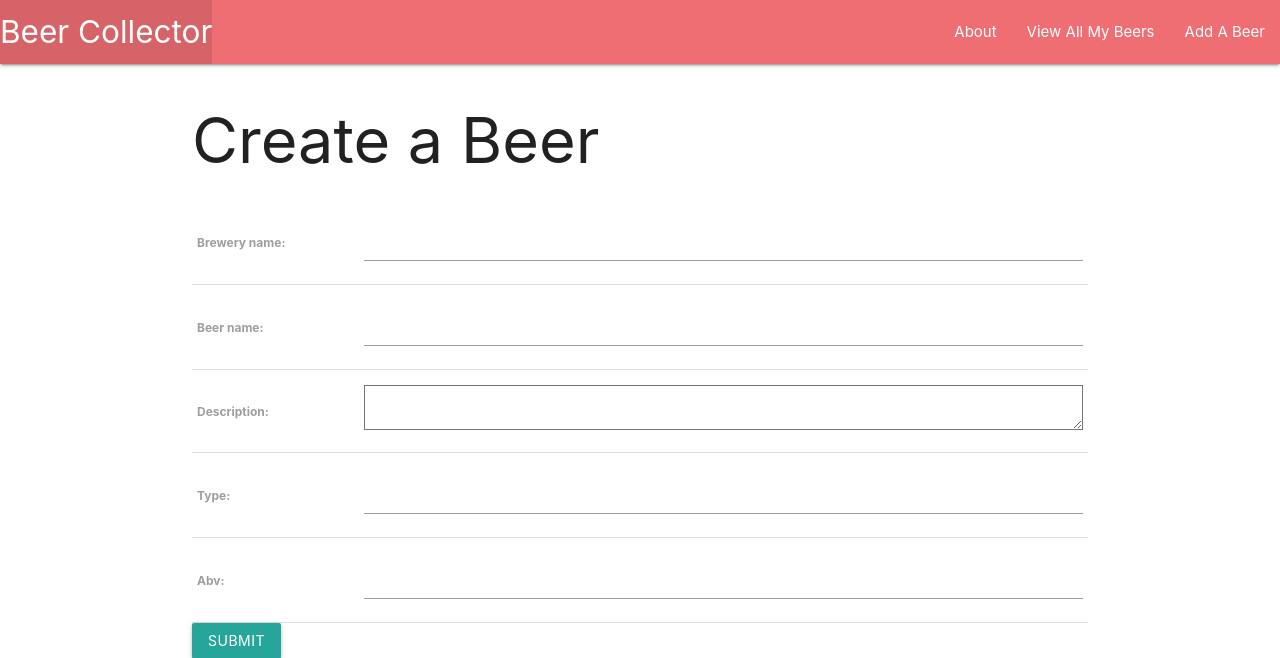
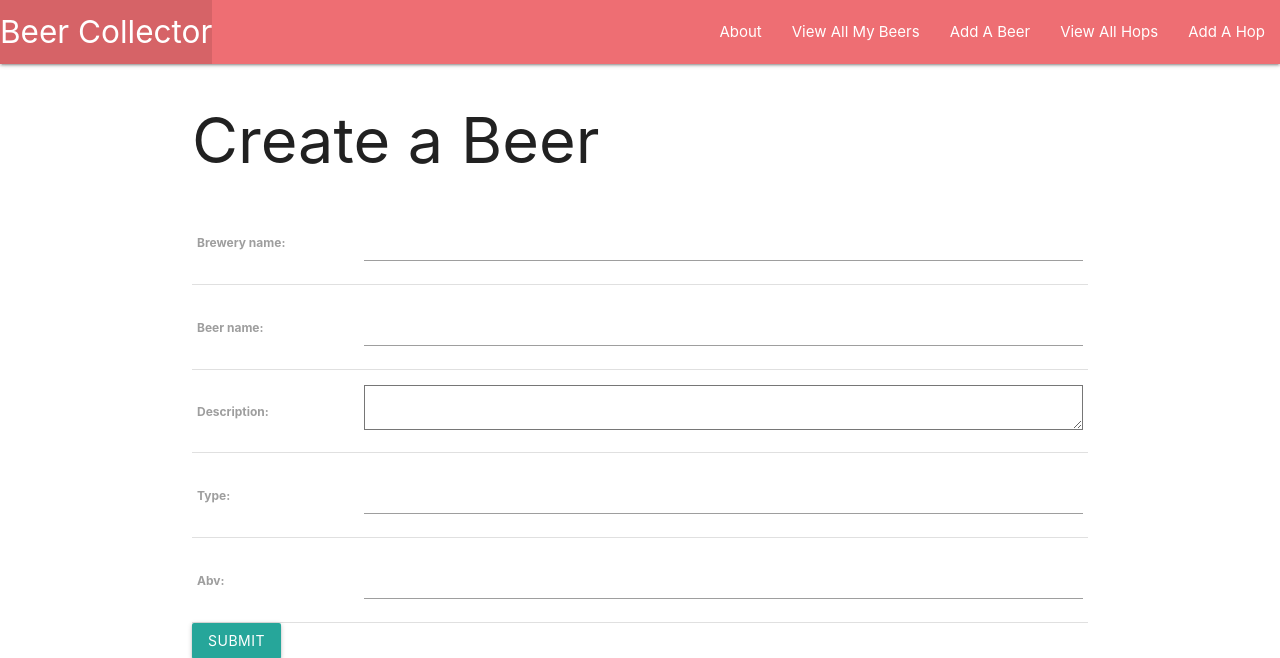
Before and after one commit to niladrisgithub/beercollection, a Django app: page /beers/create/ in a window 1280 px wide. Shown: the top 658 px of the page. Run offline with Django 3.2, Linux system fonts and the light colour scheme.

Commit message:
feat: index page for Hops

```diff
--- a/main_app/models.py
+++ b/main_app/models.py
@@ -15,3 +15,11 @@ class Beer(models.Model):
 
     def get_absolute_url(self):
         return reverse('detail', kwargs={'beer_id': self.id})
+
+
+class Hops(models.Model):
+    name: models.CharField(max_length=20)
+    characteristics: models.CharField(max_length=50)
+
+    def __str__(self):
+        return self.name
--- a/main_app/templates/base.html
+++ b/main_app/templates/base.html
@@ -29,6 +29,12 @@
                     <li>
                         <a href="{% url 'beers_create' %}">Add A Beer</a>
                     </li>
+                    <li>
+                        <a href="{% url 'hops_index' %}">View All Hops</a>
+                    </li>
+                    <li>
+                        <a href="{% url 'beers_create' %}">Add A Hop</a>
+                    </li>
                 </ul>
             </div>
         </nav>
--- a/main_app/urls.py
+++ b/main_app/urls.py
@@ -9,4 +9,5 @@ urlpatterns = [
     path('beers/create/', views.BeerCreate.as_view(), name='beers_create'),
     path('beers/<int:pk>/update/', views.BeerUpdate.as_view(), name='beers_update'),
     path('beers/<int:pk>/delete/', views.BeerDelete.as_view(), name='beers_delete'),
+    path('hops/', views.hops_index, name='hops_index'),
 ]
--- a/main_app/views.py
+++ b/main_app/views.py
@@ -1,6 +1,6 @@
 from django.views.generic.edit import CreateView, DeleteView, UpdateView
 from django.shortcuts import render
-from .models import Beer
+from .models import Beer, Hops
 
 
 # Create your views here.
@@ -30,3 +30,7 @@ class BeerUpdate(UpdateView):
 class BeerDelete(DeleteView):
     model = Beer
     success_url = '/beers/'
+
+def hops_index(request):
+    hops = Hops.objects.all()
+    return render(request, 'hops/index.html', {'hops': hops})
```
Also changed, not shown: main_app/templates/hops/index.html (added, +15 -0 lines), main_app/migrations/0002_hops.py (added).
